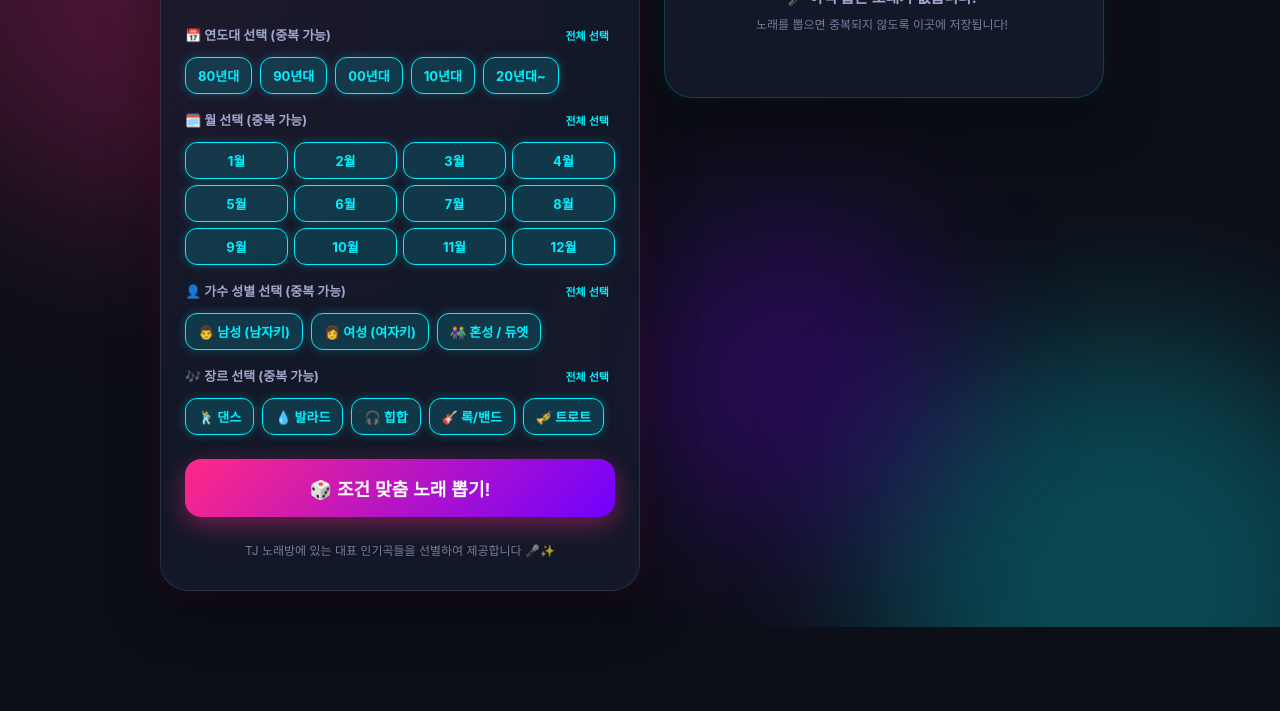
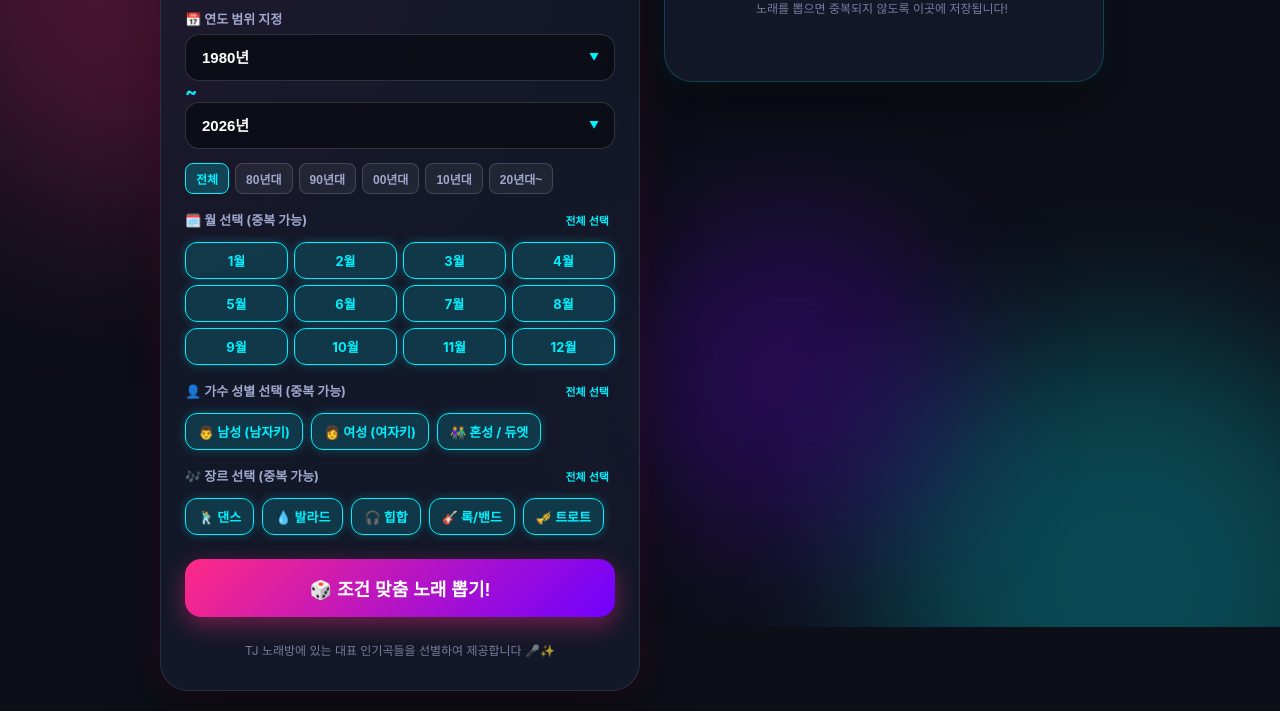
Before and after one commit to minsuk3238/noraebang, a plain HTML site: page index.html in a window 1280 px wide. Shown: the part 173-884 px from the top of the page. Before the commit the page ends 800 px from the top, so only its background shows below. Drawn offline with Linux system fonts and the light colour scheme; a web font is replaced by a local one.

Commit message:
Add files via upload

```diff
--- a/app.js
+++ b/app.js
@@ -1,4 +1,7 @@
 document.addEventListener('DOMContentLoaded', () => {
+  const startYearSelect = document.getElementById('startYearSelect');
+  const endYearSelect = document.getElementById('endYearSelect');
+  const presetBtns = document.querySelectorAll('.preset-btn');
   const pickBtn = document.getElementById('pickBtn');
   const slotSection = document.getElementById('slotSection');
   const slotDisplay = document.getElementById('slotDisplay');
@@ -22,7 +25,48 @@ document.addEventListener('DOMContentLoaded', () => {
   // Played Songs State Array (Loaded from localStorage)
   let playedHistory = JSON.parse(localStorage.getItem('tj_played_history')) || [];
 
+  // Available Year Range in DB
+  const minDbYear = 1980;
+  const maxDbYear = 2026;
+
+  // Populate Start & End Year Options (Restored)
+  function initYearOptions() {
+    startYearSelect.innerHTML = '';
+    endYearSelect.innerHTML = '';
+
+    for (let y = maxDbYear; y >= minDbYear; y--) {
+      const startOpt = document.createElement('option');
+      startOpt.value = y;
+      startOpt.textContent = `${y}년`;
+      startYearSelect.appendChild(startOpt);
+
+      const endOpt = document.createElement('option');
+      endOpt.value = y;
+      endOpt.textContent = `${y}년`;
+      endYearSelect.appendChild(endOpt);
+    }
+
+    // Default: 1980 ~ 2026
+    startYearSelect.value = minDbYear;
+    endYearSelect.value = maxDbYear;
+  }
+
+  initYearOptions();
   renderHistoryList();
+
+  // Preset Buttons Event Listeners
+  presetBtns.forEach(btn => {
+    btn.addEventListener('click', () => {
+      presetBtns.forEach(b => b.classList.remove('active'));
+      btn.classList.add('active');
+
+      const start = btn.dataset.start;
+      const end = btn.dataset.end;
+
+      startYearSelect.value = start;
+      endYearSelect.value = end;
+    });
+  });
 
   // Helper: Get Checked Values from Name
   function getCheckedValues(name) {
@@ -45,23 +89,26 @@ document.addEventListener('DOMContentLoaded', () => {
     });
   });
 
-  // Pick Random Song with Multi-Select Checkboxes (ANY Matching Algorithm)
+  // Pick Random Song (Year Range + Multi-Select Checkboxes for Month, Gender, Genre)
   function pickSong() {
-    const selectedDecades = getCheckedValues('year-chip'); // e.g. ["1980-1989", "1990-1999"]
+    let startY = parseInt(startYearSelect.value, 10);
+    let endY = parseInt(endYearSelect.value, 10);
+
+    // Swap if startYear > endYear
+    if (startY > endY) {
+      [startY, endY] = [endY, startY];
+      startYearSelect.value = startY;
+      endYearSelect.value = endY;
+    }
+
     const selectedMonths = getCheckedValues('month-chip').map(Number); // e.g. [1, 2, 12]
     const selectedGenders = getCheckedValues('gender-chip'); // e.g. ["남성", "여성"]
     const selectedGenres = getCheckedValues('genre-chip'); // e.g. ["댄스", "발라드"]
 
     // Filter Candidate Songs
     let candidateSongs = SONG_DATABASE.filter(song => {
-      // 1. Decade Range Check
-      let matchYear = true;
-      if (selectedDecades.length > 0) {
-        matchYear = selectedDecades.some(range => {
-          const [start, end] = range.split('-').map(Number);
-          return song.year >= start && song.year <= end;
-        });
-      }
+      // 1. Year Range Check (startY <= song.year <= endY)
+      const matchYear = song.year >= startY && song.year <= endY;
 
       // 2. Month Check
       let matchMonth = true;
--- a/index.html
+++ b/index.html
@@ -26,33 +26,31 @@
       </header>
 
       <section class="control-panel">
-        <!-- 1. Decade / Year Multi-Select -->
+        <!-- 1. Year Range Select (Restored as per request) -->
         <div class="control-group">
-          <div class="group-header">
-            <label>📅 연도대 선택 (중복 가능)</label>
-            <button type="button" class="select-all-btn" data-target="year-chip">전체 선택</button>
+          <label>📅 연도 범위 지정</label>
+          <div class="range-select-container">
+            <div class="select-wrapper">
+              <select id="startYearSelect">
+                <!-- JS 동적 생성 -->
+              </select>
+            </div>
+            <span class="range-separator">~</span>
+            <div class="select-wrapper">
+              <select id="endYearSelect">
+                <!-- JS 동적 생성 -->
+              </select>
+            </div>
           </div>
-          <div class="chip-group" id="yearChipGroup">
-            <label class="checkbox-chip">
-              <input type="checkbox" name="year-chip" value="1980-1989" checked>
-              <span>80년대</span>
-            </label>
-            <label class="checkbox-chip">
-              <input type="checkbox" name="year-chip" value="1990-1999" checked>
-              <span>90년대</span>
-            </label>
-            <label class="checkbox-chip">
-              <input type="checkbox" name="year-chip" value="2000-2009" checked>
-              <span>00년대</span>
-            </label>
-            <label class="checkbox-chip">
-              <input type="checkbox" name="year-chip" value="2010-2019" checked>
-              <span>10년대</span>
-            </label>
-            <label class="checkbox-chip">
-              <input type="checkbox" name="year-chip" value="2020-2026" checked>
-              <span>20년대~</span>
-            </label>
+
+          <!-- Quick Preset Buttons -->
+          <div class="preset-buttons">
+            <button class="preset-btn active" data-start="1980" data-end="2026">전체</button>
+            <button class="preset-btn" data-start="1980" data-end="1989">80년대</button>
+            <button class="preset-btn" data-start="1990" data-end="1999">90년대</button>
+            <button class="preset-btn" data-start="2000" data-end="2009">00년대</button>
+            <button class="preset-btn" data-start="2010" data-end="2019">10년대</button>
+            <button class="preset-btn" data-start="2020" data-end="2026">20년대~</button>
           </div>
         </div>
 
```
